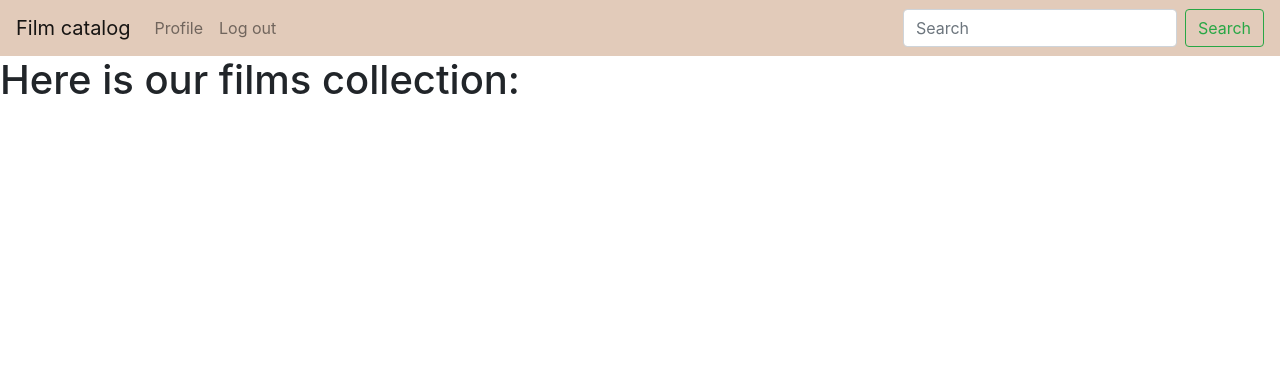
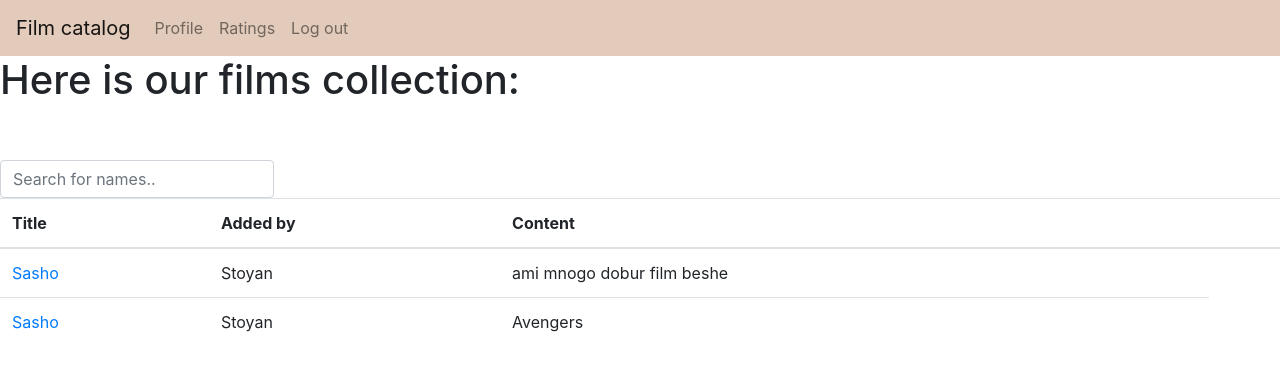
Before and after one commit to StoyanTinchev/software-development, a Flask app: page /home in a window 1280 px wide. Shown: the top 371 px of the page. Run offline with Flask 2, Linux system fonts and the light colour scheme; a user stored in the database is signed in; data comes from the database, SQL or seed files in the repository; both versions use the stored data as it was after the commit; data that the repository does not hold is empty; some libraries are stand-ins or nearby versions.

Commit message:
ratings and search added

```diff
--- a/flask_app/app.py
+++ b/flask_app/app.py
@@ -5,6 +5,7 @@
 from film import Film
 from comment import Comment
 from users import User
+from ratings import Rating
 
 app = Flask(__name__)
 app.secret_key = os.urandom(12)
@@ -75,14 +76,16 @@
 
 @app.route("/home")
 def home():
-    return render_template("films.html", films=Film.all(), usr=None)
+    return render_template("films.html", films=Film.all(),
+                           usr=None, edit=0)
 
 
 @app.route("/profile")
 def profile():
     if "usr" not in session:
         return redirect(url_for(go_to))
-    return render_template("films.html", films=Film.films_by_author(session["usr"]), usr=session["usr"])
+    return render_template("films.html", films=Film.films_by_author(session["usr"]),
+                           usr=session["usr"], edit=1)
 
 
 @app.route("/profile/add_film", methods=["GET", "POST"])
@@ -98,12 +101,12 @@
         return redirect(url_for("home"))
 
 
-@app.route("/home/<int:film_id>")
-def show_film(film_id):
+@app.route("/home/<int:film_id>/<int:edit>")
+def show_film(film_id, edit):
     if "usr" not in session:
         return redirect(url_for("go_to"))
     film = Film.find(film_id)
-    return render_template("film.html", film=film)
+    return render_template("film.html", film=film, edit=edit)
 
 
 @app.route("/home/<int:film_id>/delete", methods=["POST"])
@@ -132,5 +135,27 @@
         return redirect(url_for('show_film', film_id=film.film_id))
 
 
+@app.route("/ratings/")
+def ratings():
+    if "usr" not in session:
+        return redirect(url_for(go_to))
+    films = Film.film_ratings()
+    return render_template("ratings.html", film=films)
+
+
+@app.route("/ratings/<int:film_id>", methods=["GET", "POST"])
+def rate_film(film_id):
+    current_film = Film.find(film_id)
+    if request.method == 'GET':
+        print('Get template')
+        return render_template('rate.html', film=current_film)
+    elif request.method == 'POST':
+        # values = (None, int(request.form['rate']), film_id)
+        # Rating(*values).create()
+        Rating.create(request.form['rate'], film_id)
+        print('Execute query')
+    return redirect(url_for('ratings'))
+
+
 if __name__ == "__main__":
     app.run()
--- /dev/null
+++ b/flask_app/database.py
@@ -0,0 +1,54 @@
+import sqlite3
+
+
+conn = sqlite3.connect("films.db")
+
+conn.cursor().execute('''
+    CREATE TABLE IF NOT EXISTS FILMS
+    (
+        film_id INTEGER PRIMARY KEY AUTOINCREMENT,
+        name TEXT,
+        author TEXT,
+        content TEXT
+    )
+''')
+
+conn.cursor().execute('''
+CREATE TABLE IF NOT EXISTS COMMENTS
+    (
+        comment_id INTEGER PRIMARY KEY AUTOINCREMENT,
+        message TEXT,
+        film_id INTEGER,
+        FOREIGN KEY(film_id) REFERENCES FILMS(film_id)
+    )
+''')
+
+conn.cursor().execute('''
+CREATE TABLE IF NOT EXISTS USERS
+    (
+        id INTEGER PRIMARY KEY AUTOINCREMENT,
+        username TEXT UNIQUE NOT NULL,
+        password TEXT NOT NULL
+    )
+''')
+
+conn.cursor().execute('''
+CREATE TABLE IF NOT EXISTS RATINGS
+    (
+        rating_id INTEGER PRIMARY KEY AUTOINCREMENT,
+        rating INTEGER NOT NULL,
+        film_id INTEGER,
+        FOREIGN KEY(film_id) REFERENCES FILMS(film_id)
+    )
+''')
+
+conn.commit()
+
+
+class DB:
+    def __enter__(self):
+        self.conn = sqlite3.connect("films.db")
+        return self.conn.cursor()
+
+    def __exit__(self, type, value, traceback):
+        self.conn.commit()
--- a/flask_app/film.py
+++ b/flask_app/film.py
@@ -29,6 +29,18 @@
                 return
             return Film(*row)
 
+    @staticmethod
+    def film_ratings():
+        with DB() as db:
+            rows = db.execute('''SELECT FILMS.film_id, FILMS.name, FILMS.author, FILMS.content, rating
+                                   FROM FILMS
+                                   LEFT JOIN
+                                   (SELECT ROUND(AVG(rating) ,2) as rating, film_id
+                                     FROM RATINGS
+                                     GROUP BY film_id) as avg_ratings
+                                   ON FILMS.film_id= avg_ratings.film_id''').fetchall()
+            return rows
+
     def create(self):
         with DB() as db:
             values = (self.name, self.author, self.content)
--- a/flask_app/templates/base.html
+++ b/flask_app/templates/base.html
@@ -25,6 +25,9 @@
                 <a class="nav-link" href="/profile">Profile</a>
               </li>
                 <li class="nav-item">
+                <a class="nav-link" href="/ratings">Ratings</a>
+              </li>
+                <li class="nav-item">
                 <a class="nav-link" href="/log_out">Log out</a>
               </li>
             {% else %}
@@ -50,10 +53,10 @@
 {#            <a class="nav-link disabled" href="#" tabindex="-1" aria-disabled="true">Log out</a>#}
 {#          </li>#}
         </ul>
-        <form class="form-inline my-2 my-lg-0">
-          <input class="form-control mr-sm-2" type="search" placeholder="Search" aria-label="Search">
-          <button class="btn btn-outline-success my-2 my-sm-0" type="submit">Search</button>
-        </form>
+{#        <form class="form-inline my-2 my-lg-0">#}
+{#          <input class="form-control mr-sm-2" type="search" placeholder="Search" aria-label="Search">#}
+{#          <button class="btn btn-outline-success my-2 my-sm-0" type="submit">Search</button>#}
+{#        </form>#}
       </div>
     </nav>
 
--- a/flask_app/templates/edit_film.html
+++ b/flask_app/templates/edit_film.html
@@ -1,5 +1,5 @@
 {% extends "base.html" %}
-{% block title %}Add film{% endblock %}
+{% block title %}Edit film{% endblock %}
 {% block content %}
 <form action="#" method="POST">
     <h1>Film</h1>
--- a/flask_app/templates/films.html
+++ b/flask_app/templates/films.html
@@ -12,10 +12,58 @@
     {% endif %}
 
     <br/><br/>
-    {% if films %}
-        {% for film in films %}
-            <a href="/home/{{ film.film_id }}"><b>Name:</b> {{ film.name }} | Author: {{ film.author }}</a>
-            <br/><br/>
-        {% endfor %}
-    {% endif %}
+    <form class="form-inline my-2 my-lg-0">
+        <input class="form-control mr-sm-2" type="search" id="myInput" onkeyup="searchFunction()"
+               placeholder="Search for names.." aria-label="Search">
+    </form>
+    <table id="myTable" class="table">
+	    <thead>
+		    <tr>
+			    <th>Title</th>
+			    <th>Added by</th>
+			    <th>Content</th>
+                <th></th>
+		    </tr>
+	    </thead>
+	    <tbody>
+	    {% if films %}
+            {% for film in films %}
+                <tr>
+                    <td>
+                        <a href="/home/{{film.film_id}}/{{ edit }}">{{film.name}}</a>
+                    </td>
+                    <td>{{ film.author }}</td>
+                    <td>{{ film.content }}</td>
+                </tr>
+            {% endfor %}
+        {% endif %}
+	    </tbody>
+    </table>
+    <script>
+    function searchFunction()
+    {
+        var input, filter, table, tr, td, i, txtValue;
+        input = document.getElementById("myInput");
+        filter = input.value.toUpperCase();
+        table = document.getElementById("myTable");
+        tr = table.getElementsByTagName("tr");
+        for (i = 0; i < tr.length; i++)
+        {
+            td = tr[i].getElementsByTagName("td")[0];
+            if (td)
+            {
+                txtValue = td.textContent || td.innerText;
+                if (txtValue.toUpperCase().indexOf(filter) > -1)
+                {
+                    tr[i].style.display = "";
+                }
+                else
+                {
+                    tr[i].style.display = "none";
+                }
+            }
+        }
+    }
+    </script>
+
 {% endblock %}
```
Also changed, not shown: flask_app/ratings.py (added, +21 -0 lines), flask_app/templates/film.html (+10 -8 lines), flask_app/templates/rate.html (added, +23 -0 lines), flask_app/templates/ratings.html (added, +61 -0 lines), flask_app/films.db.
